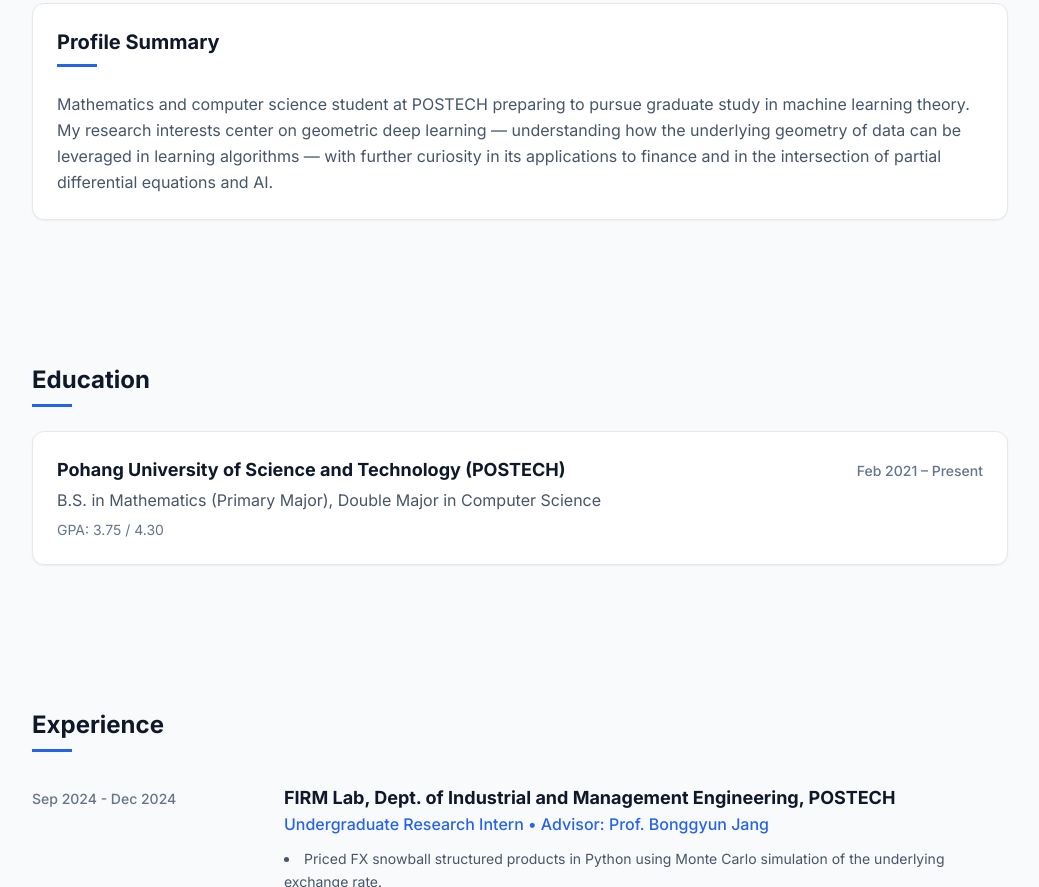
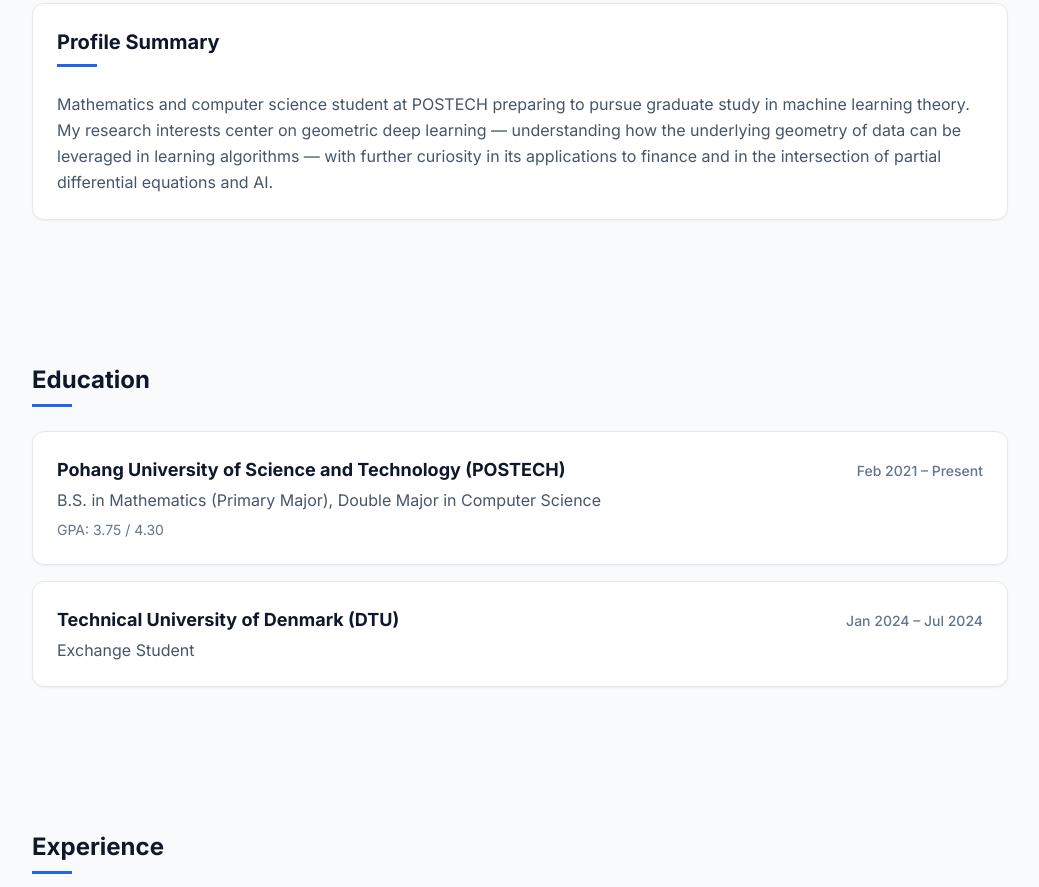
Before and after one commit to YJunK/YJunK.github.io, a plain HTML site: page index.html in a window 1280 px wide. Shown: the part 289-1176 px from the top of the page, without its empty margins (120-1159 px from the left). Drawn offline with nearby package versions, Linux system fonts and the light colour scheme.

Commit message:
version_3/10/2026

```diff
--- a/index.html
+++ b/index.html
@@ -130,6 +130,7 @@
         <h2 class="text-2xl font-bold text-slate-900">Education</h2>
         <div class="section-line"></div>
 
+        <div class="space-y-4">
             <div class="bg-white p-6 rounded-xl border border-gray-200 shadow-sm">
                 <div class="flex flex-col md:flex-row md:items-baseline md:justify-between gap-1">
                     <h3 class="text-lg font-bold text-slate-900">Pohang University of Science and Technology (POSTECH)</h3>
@@ -137,6 +138,15 @@
                 </div>
                 <p class="text-slate-600 mt-1">B.S. in Mathematics (Primary Major), Double Major in Computer Science</p>
                 <p class="text-sm text-slate-500 mt-2">GPA: 3.75 / 4.30</p>
+            </div>
+
+            <div class="bg-white p-6 rounded-xl border border-gray-200 shadow-sm">
+                <div class="flex flex-col md:flex-row md:items-baseline md:justify-between gap-1">
+                    <h3 class="text-lg font-bold text-slate-900">Technical University of Denmark (DTU)</h3>
+                    <span class="text-sm text-slate-500 font-medium">Jan 2024 – Jul 2024</span>
+                </div>
+                <p class="text-slate-600 mt-1">Exchange Student</p>
+            </div>
         </div>
     </section>
 
```
Lines whose indentation alone changed are shown as unchanged.
